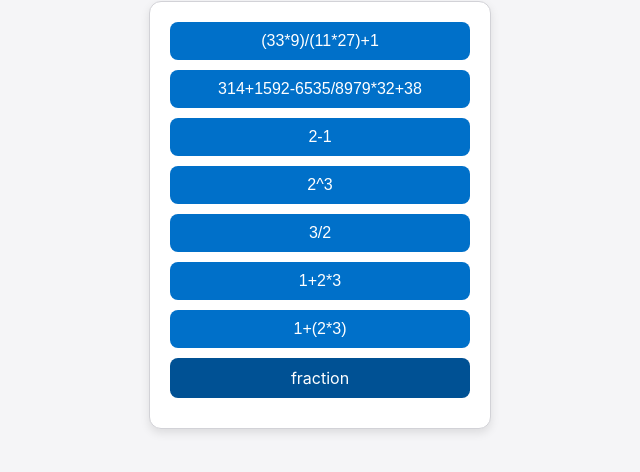
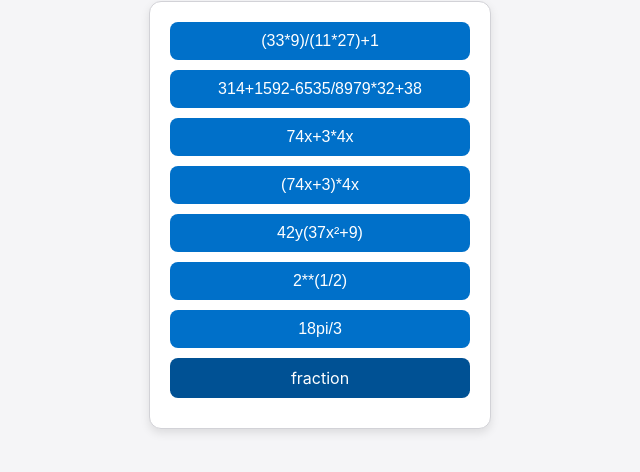
Before and after one commit to AKtomik/fixcalc, a plain HTML site: page templates/example.html in a window 1280 px wide. Shown: the part 118-590 px from the top of the page, without its empty margins (320-960 px from the left). Drawn offline with Linux system fonts and the light colour scheme.

Commit message:
correct some errors so dumb as me

```diff
--- a/templates/example.html
+++ b/templates/example.html
@@ -3,7 +3,7 @@
 <head>
     <meta charset="UTF-8">
     <meta name="viewport" content="width=device-width, initial-scale=1.0">
-    <title>Flask Calculator</title>
+    <title>Flask Example</title>
     <style>
         /* Global styles */
         body {
@@ -139,20 +139,20 @@
         <button type="submit" name="expression" value="314+1592-6535/8979*32+38">
             314+1592-6535/8979*32+38
         </button>
-        <button type="submit" name="expression" value="2-1">
-            2-1
+        <button type="submit" name="expression" value="74x+3*4x">
+            74x+3*4x
         </button>
-        <button type="submit" name="expression" value="2^3">
-            2^3
+        <button type="submit" name="expression" value="(74x+3)*4x">
+            (74x+3)*4x
         </button>
-        <button type="submit" name="expression" value="3/2">
-            3/2
+        <button type="submit" name="expression" value="42x(37x²+9)">
+            42y(37x²+9)
         </button>
-        <button type="submit" name="expression" value="1+2*3">
-            1+2*3
+        <button type="submit" name="expression" value="2**(1/2)">
+            2**(1/2)
         </button>
-        <button type="submit" name="expression" value="1+(2*3)">
-            1+(2*3)
+        <button type="submit" name="expression" value="18pi/3">
+            18pi/3
         </button>
         <input type="checkbox" id="toggleButton" name="v" class="toggle-btn" style="display:none;" checked>
         <label for="toggleButton" class="toggle-label"></label>
```
Also changed, not shown: templates/derivatives.html (+2 -2 lines), 3 other files.
